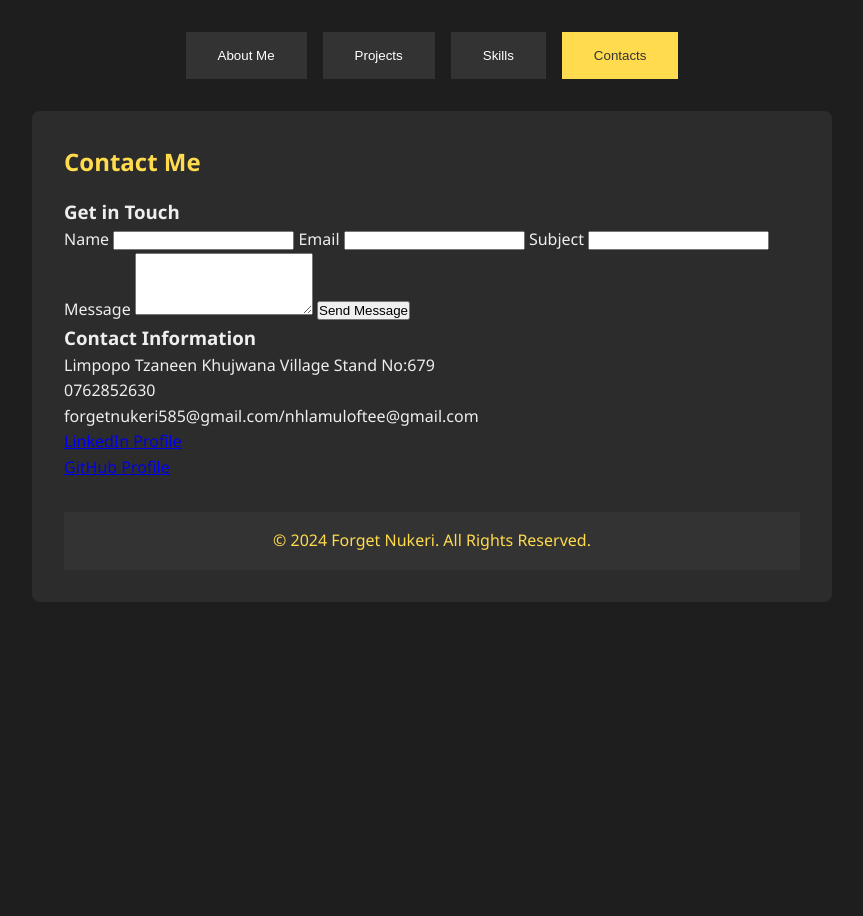
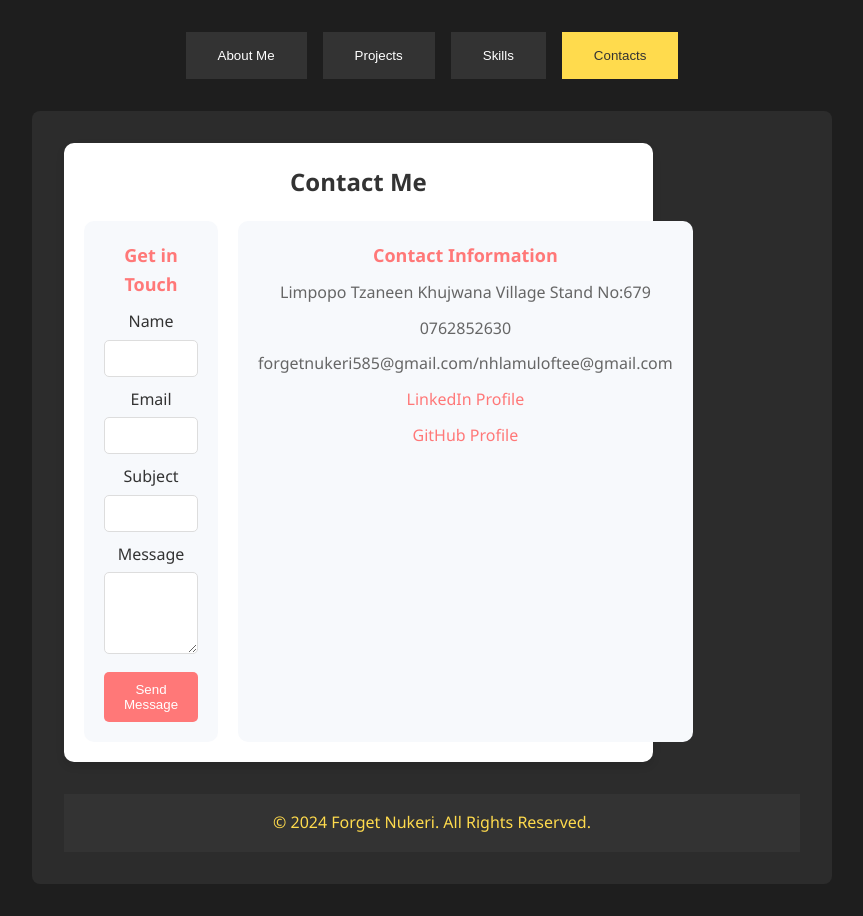
Before and after one commit to 09JESUS/Portfolio, a Flask app: page / in a window 1280 px wide, after a click on "Contacts". Shown: the part 94-1010 px from the top of the page, without its empty margins (208-1071 px from the left). Before the commit the page ends 696 px from the top, so only its background shows below. Run offline with Flask 3, Linux system fonts and the light colour scheme.

Commit message:
Update homepage.html

```diff
--- a/templates/homepage.html
+++ b/templates/homepage.html
@@ -361,6 +361,81 @@
       max-width: 100%;
     }
   }
+  .contact-container {
+    width: 80%;
+    max-width: 900px;
+    background-color: #fff;
+    padding: 20px;
+    border-radius: 10px;
+    box-shadow: 0 4px 8px rgba(0, 0, 0, 0.1);
+    text-align: center;
+}
+
+h2 {
+    font-size: 24px;
+    color: #333;
+    margin-bottom: 20px;
+}
+
+.contact-content {
+    display: flex;
+    gap: 20px;
+}
+
+.contact-form, .contact-info {
+    flex: 1;
+    background-color: #f7f9fc;
+    padding: 20px;
+    border-radius: 10px;
+}
+
+.contact-form h3, .contact-info h3 {
+    font-size: 18px;
+    color: #ff7878;
+    margin-bottom: 10px;
+}
+
+.contact-form label {
+    display: block;
+    margin-bottom: 5px;
+    color: #333;
+}
+
+.contact-form input, .contact-form textarea {
+    width: 100%;
+    padding: 10px;
+    margin-bottom: 10px;
+    border: 1px solid #ddd;
+    border-radius: 5px;
+}
+
+.contact-form button {
+    background-color: #ff7878;
+    color: #fff;
+    border: none;
+    padding: 10px 20px;
+    border-radius: 5px;
+    cursor: pointer;
+    transition: background-color 0.3s;
+}
+
+.contact-form button:hover {
+    background-color: #ff4c4c;
+}
+
+.contact-info p {
+    margin-bottom: 10px;
+    color: #666;
+}
+
+.contact-info a {
+    color: #ff7878;
+    text-decoration: none;
+}
+
+.contact-info a:hover {
+    text-decoration: underline;
+}
 
     </style>
 </head>
```
